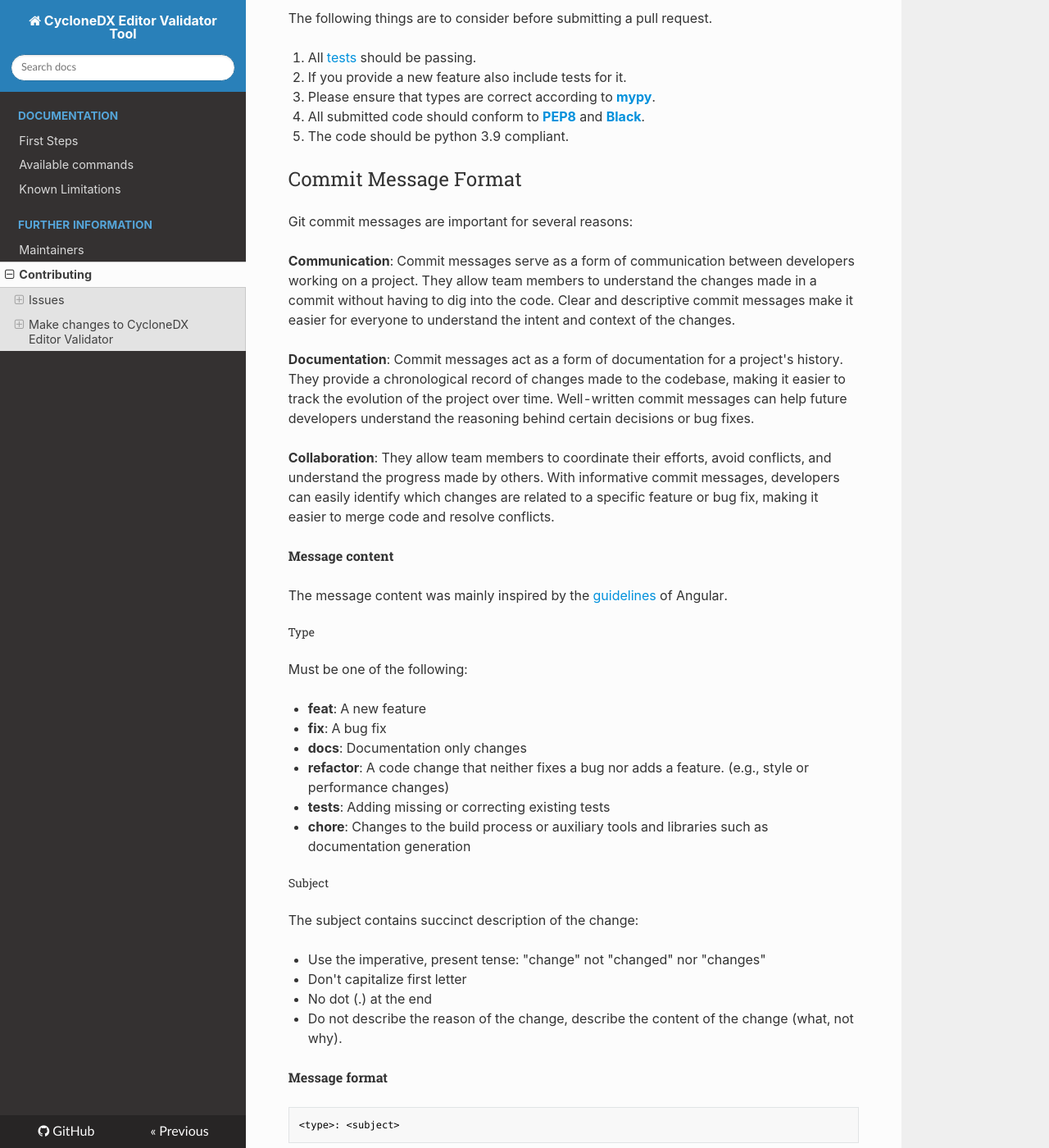
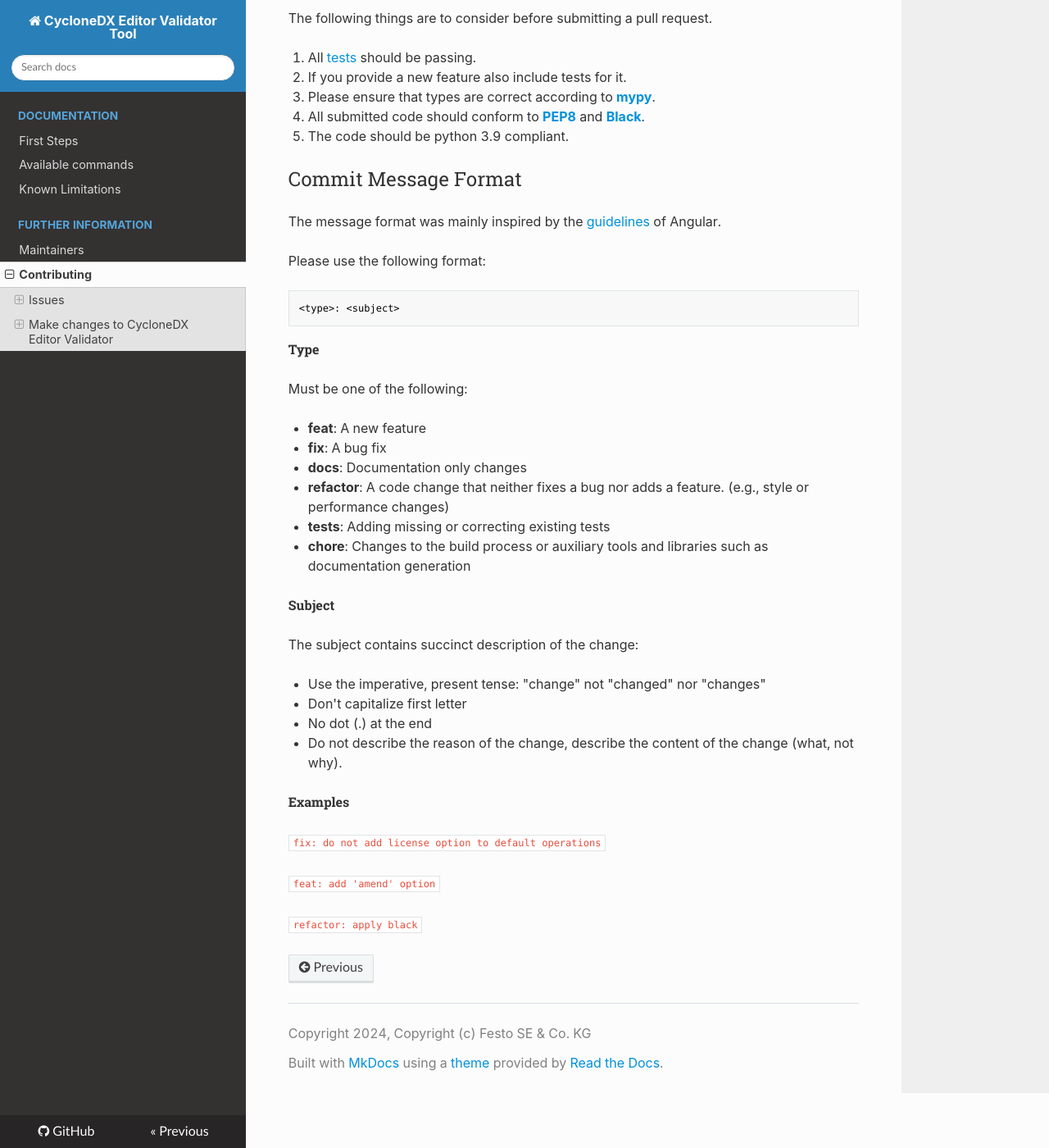
Before and after one commit to Festo-se/cyclonedx-editor-validator, an MkDocs documentation site: the page built from docs/CONTRIBUTING.md, in a window 1280 px wide and 1400 px high, scrolled down 1529 px. Shown: the whole window at 82% size. Built offline with MkDocs 1.6.1, drawn with Linux system fonts in a browser that asks for light colours; nearby versions of some CDN libraries; some web fonts are replaced.

Commit message:
docs: remove introduction for commit message format and move the description up

````diff
--- a/docs/CONTRIBUTING.md
+++ b/docs/CONTRIBUTING.md
@@ -60,18 +60,15 @@
 
 ### Commit Message Format
 
-Git commit messages are important for several reasons:
+The message format was mainly inspired by the [guidelines](https://github.com/angular/angular.js/blob/master/DEVELOPERS.md#-git-commit-guidelines) of Angular.
 
-**Communication**: Commit messages serve as a form of communication between developers working on a project. They allow team members to understand the changes made in a commit without having to dig into the code. Clear and descriptive commit messages make it easier for everyone to understand the intent and context of the changes.
+Please use the following format:
 
-**Documentation**: Commit messages act as a form of documentation for a project's history. They provide a chronological record of changes made to the codebase, making it easier to track the evolution of the project over time. Well-written commit messages can help future developers understand the reasoning behind certain decisions or bug fixes.
+```format
+<type>: <subject>
+```
 
-**Collaboration**: They allow team members to coordinate their efforts, avoid conflicts, and understand the progress made by others. With informative commit messages, developers can easily identify which changes are related to a specific feature or bug fix, making it easier to merge code and resolve conflicts.
-
-#### Message content
-The message content was mainly inspired by the [guidelines](https://github.com/angular/angular.js/blob/master/DEVELOPERS.md#-git-commit-guidelines) of Angular.
-
-##### Type
+#### Type
 
 Must be one of the following:
 
@@ -82,7 +79,7 @@
 - **tests**: Adding missing or correcting existing tests
 - **chore**: Changes to the build process or auxiliary tools and libraries such as documentation generation
 
-##### Subject
+#### Subject
 
 The subject contains succinct description of the change:
 
@@ -91,13 +88,7 @@
 - No dot (.) at the end
 - Do not describe the reason of the change, describe the content of the change (what, not why).
 
-#### Message format
-
-```format
-<type>: <subject>
-```
-
-##### Examples
+#### Examples
 `fix: do not add license option to default operations`
 
 `feat: add 'amend' option`
````
